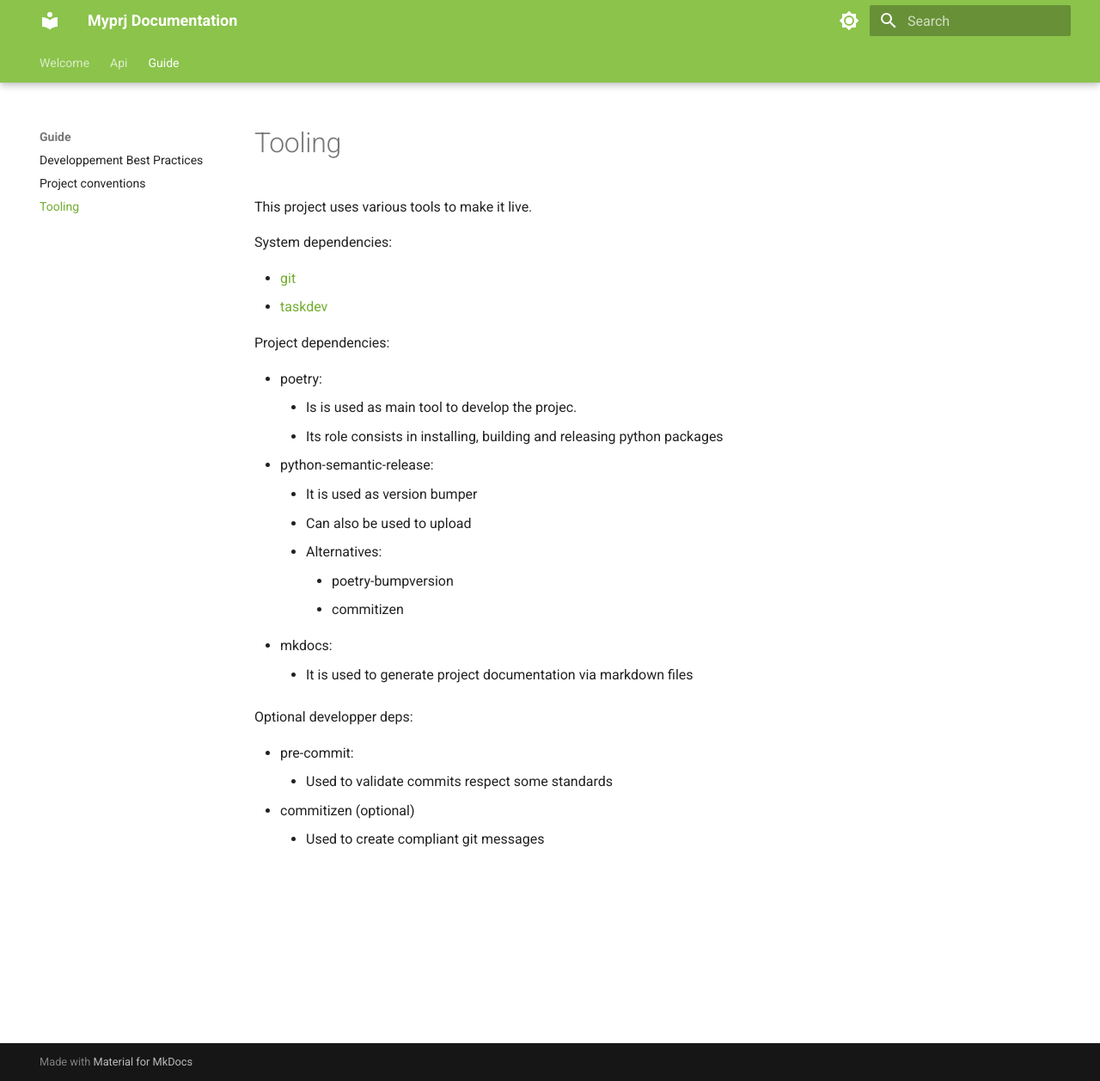
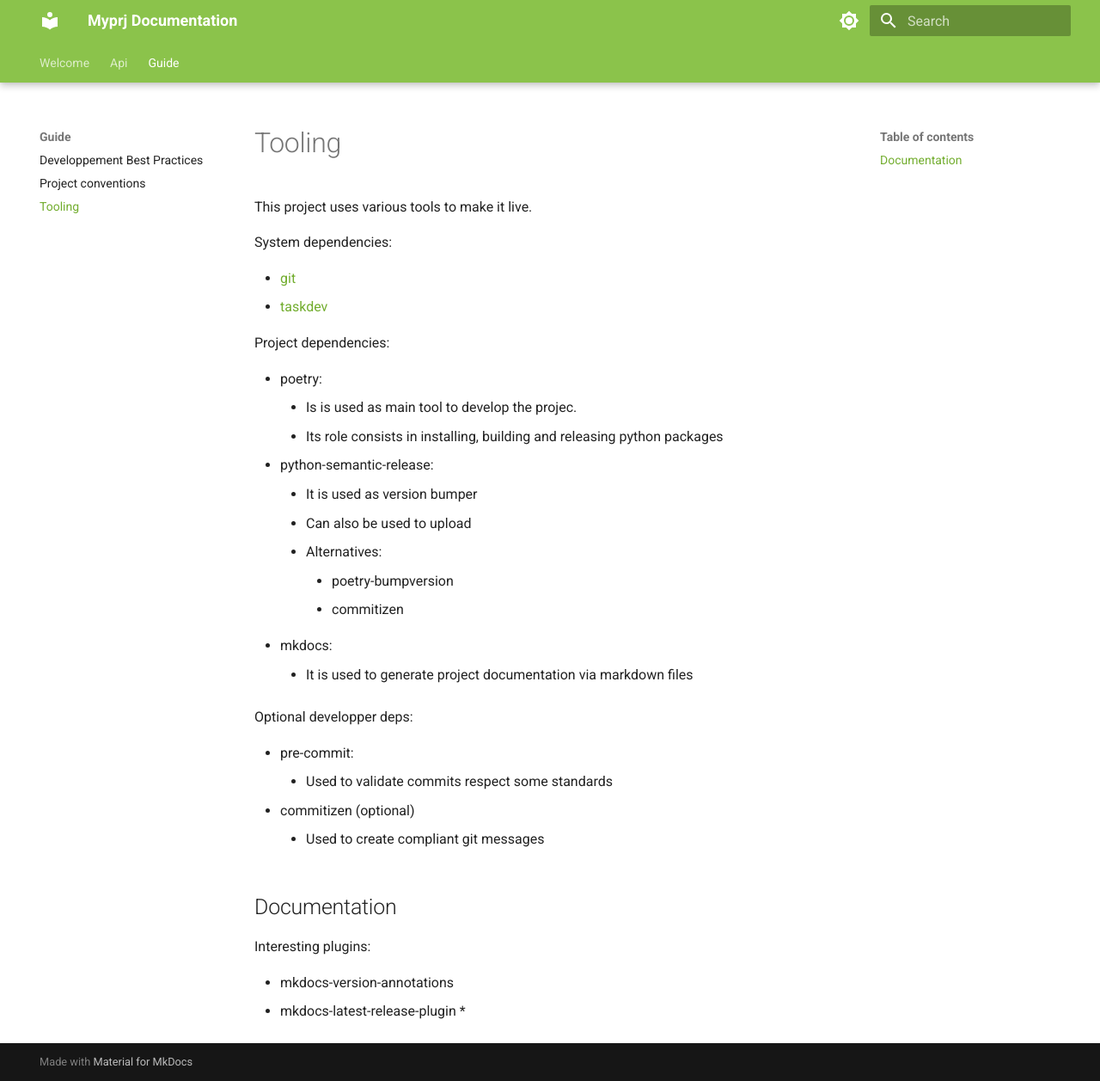
Before and after one commit to mrjk/python-project-poetry-template, an MkDocs documentation site: the page built from docs/src/guide/tooling.md, in a window 1280 px wide and 1257 px high. Shown: the whole window at 86% size. Built offline with MkDocs 1.6.1 and Material for MkDocs 9.7.7, drawn with Linux system fonts in a browser that asks for light colours.

```diff
--- a/docs/mkdocs.yml
+++ b/docs/mkdocs.yml
@@ -47,6 +47,8 @@ watch:
 plugins:
   - search
   - mkdocstrings
+  - mike
+
   #- schema_reader:
   #    include:
   #      - "build/paasify_yml_schema.json"
--- a/docs/src/guide/tooling.md
+++ b/docs/src/guide/tooling.md
@@ -28,3 +28,12 @@ Optional developper deps:
     * Used to validate commits respect some standards
 * commitizen (optional)
     * Used to create compliant git messages
+
+
+## Documentation
+
+Interesting plugins:
+
+* mkdocs-version-annotations
+* mkdocs-latest-release-plugin
+*
--- a/pyproject.toml
+++ b/pyproject.toml
@@ -93,6 +93,7 @@ mkdocs-schema-reader = "^0.11.1"
 mkdocs-jupyter = "^0.22.0"
 mkdocstrings = {extras = ["python"], version = "^0.19.0"}
 mkdocs-literate-nav = "^0.5.0"
+mike = {git = "https://github.com/jimporter/mike", rev = "master"}
 
 [tool.pytest.ini_options]
 testpaths = [
```
Also changed, not shown: 1 other file.
